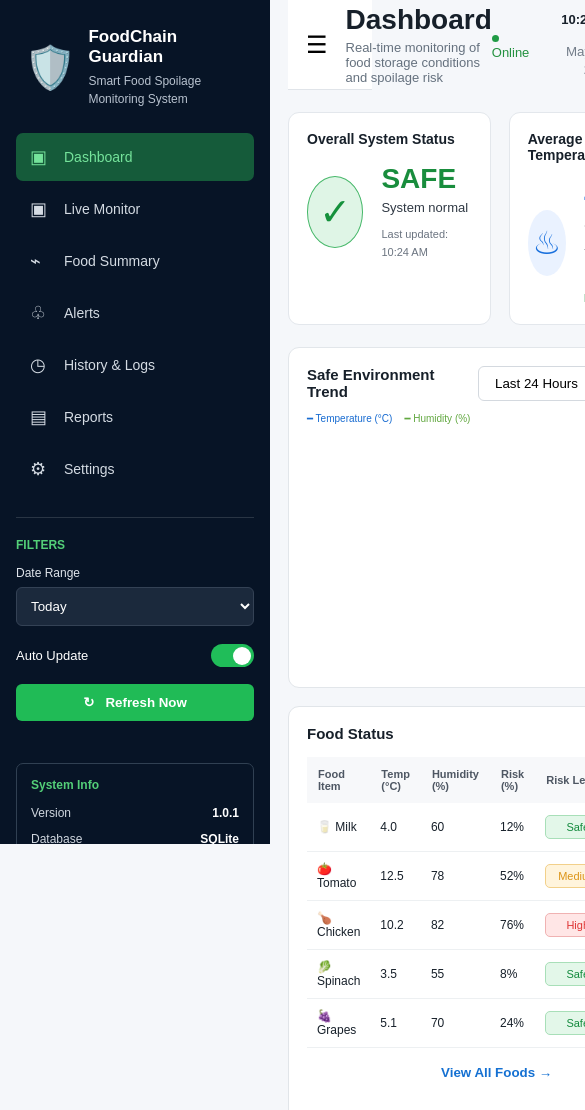
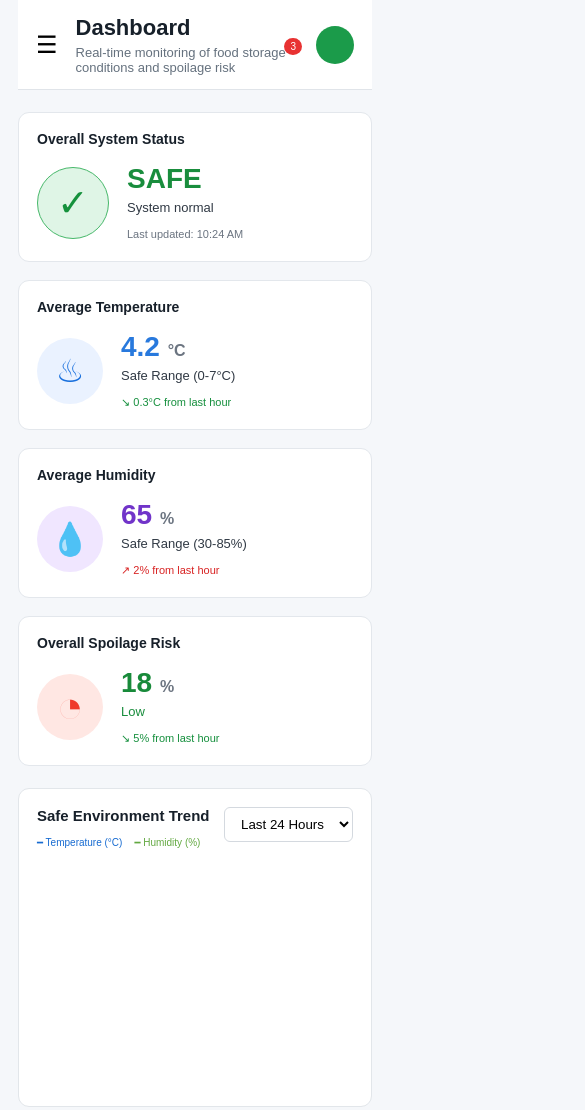
Before and after one commit to Jay-332/FoodChain-Guardian, a plain HTML site: page index.html in a window 390 px wide. Shown: the top 1110 px of the page, 585 px wide, since content can reach past the window. Drawn offline with nearby package versions, Linux system fonts and the light colour scheme.

Commit message:
Add responsive dashboard layouts

```diff
--- a/style.css
+++ b/style.css
@@ -685,3 +685,63 @@ footer {
     color: #5e6670;
     font-size: 12px;
 }
+
+
+/* ================= RESPONSIVE ================= */
+
+@media (max-width: 1200px) {
+
+    .cards {
+        grid-template-columns: repeat(2, 1fr);
+    }
+
+    .charts,
+    .bottom-section {
+        grid-template-columns: 1fr;
+    }
+}
+
+
+@media (max-width: 800px) {
+
+    .sidebar {
+        transform: translateX(-100%);
+        transition: 0.3s;
+        z-index: 1000;
+    }
+
+    .sidebar.show {
+        transform: translateX(0);
+    }
+
+    .main {
+        margin-left: 0;
+        width: 100%;
+    }
+
+    .header-right .online,
+    .clock {
+        display: none;
+    }
+
+    .cards {
+        grid-template-columns: 1fr;
+    }
+
+    .header h1 {
+        font-size: 22px;
+    }
+
+    table {
+        min-width: 700px;
+    }
+
+    .food-card {
+        overflow-x: auto;
+    }
+
+    footer {
+        flex-direction: column;
+        gap: 8px;
+    }
+}
```
